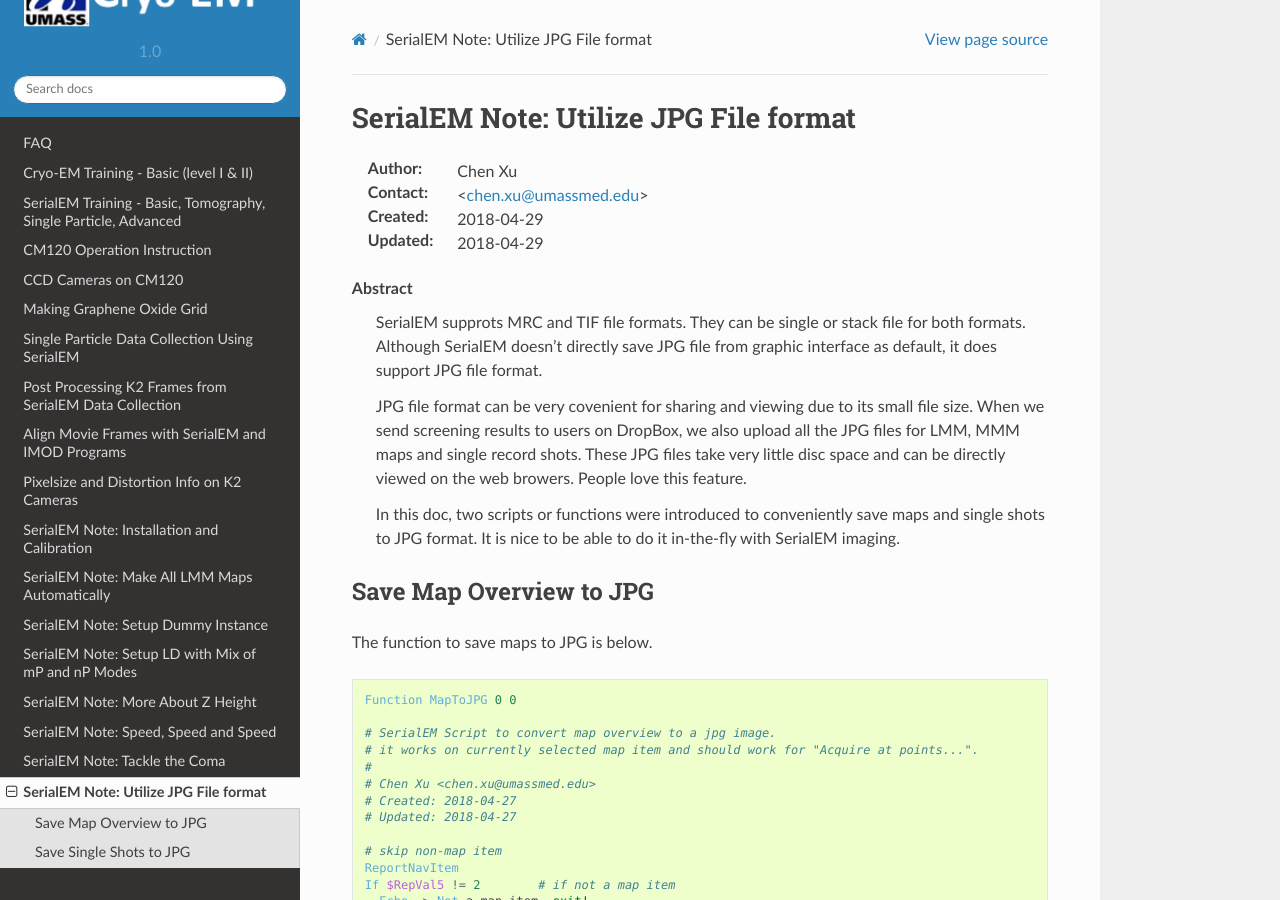
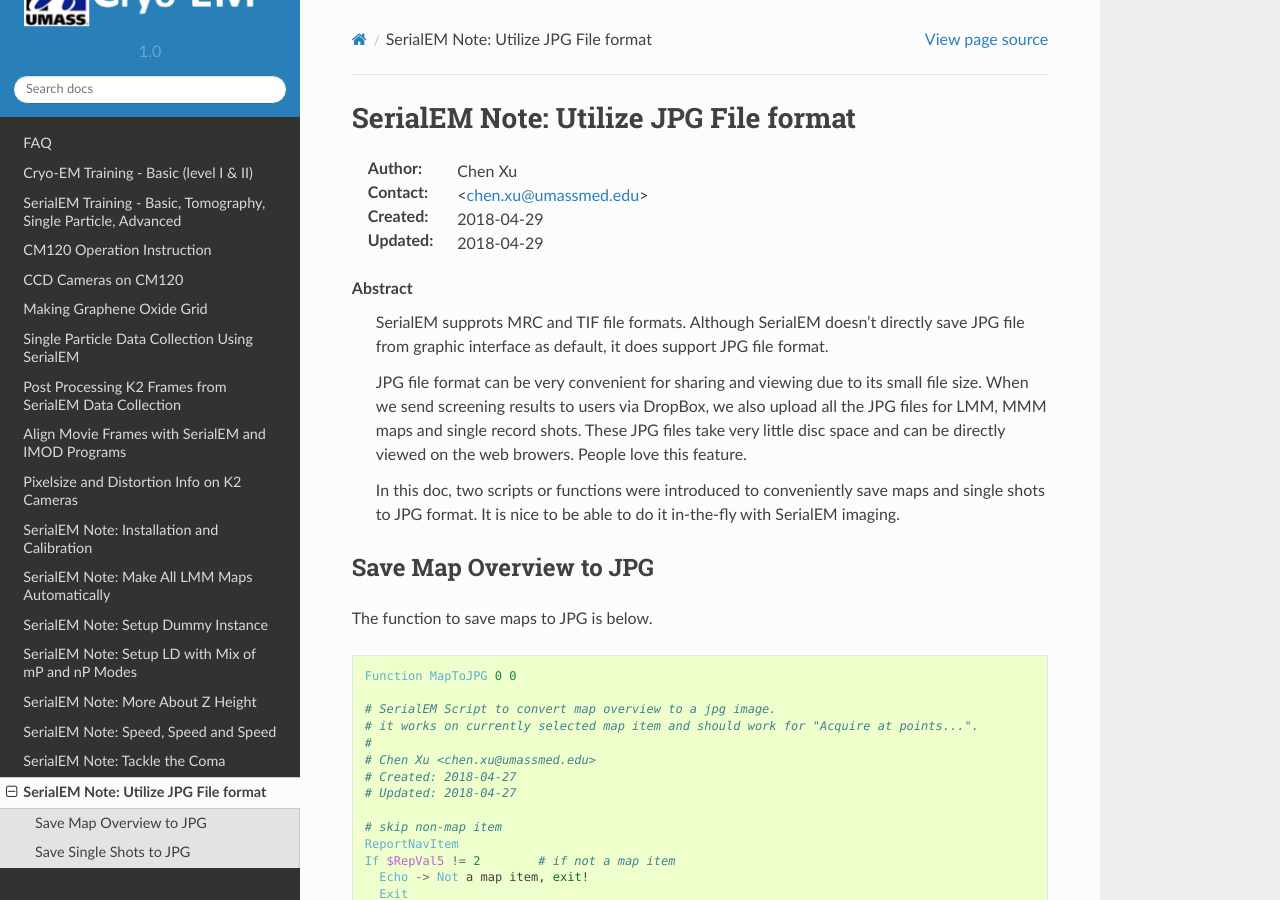
Before and after one commit to xuchen66/sphinx-emdocs, a Sphinx documentation site: the page built from source/serialEM-note-utilize-jpg-file-format.rst, in a window 1280 px wide and 900 px high. Built offline with Sphinx 7.4.7 and the Read the Docs theme 2.0.0, drawn with Linux system fonts in a browser that asks for light colours; pages that are not in the unit, such as notebooks, are missing from menus.

Commit message:
Update serialEM-note-utilize-jpg-file-format.rst

```diff
--- a/source/serialEM-note-utilize-jpg-file-format.rst
+++ b/source/serialEM-note-utilize-jpg-file-format.rst
@@ -11,11 +11,11 @@
 .. glossary::
 
    Abstract
-      SerialEM supprots MRC and TIF file formats. They can be single or stack file for both formats. Although SerialEM doesn't
-      directly save JPG file from graphic interface as default, it does support JPG file format.
+      SerialEM supprots MRC and TIF file formats. Although SerialEM doesn't directly save JPG file from graphic interface as default,
+      it does support JPG file format.
 
-      JPG file format can be very covenient for sharing and viewing due to its small file size. When we send screening results to
-      users on DropBox, we also upload all the JPG files for LMM, MMM maps and single record shots. These JPG files take very little
+      JPG file format can be very convenient for sharing and viewing due to its small file size. When we send screening results to
+      users via DropBox, we also upload all the JPG files for LMM, MMM maps and single record shots. These JPG files take very little
       disc space and can be directly viewed on the web browers. People love this feature.
 
       In this doc, two scripts or functions were introduced to conveniently save maps and single shots to JPG format. It is nice
```
Also changed, not shown: other parts of source/serialEM-note-utilize-jpg-file-format.rst (+0 -1 lines).
